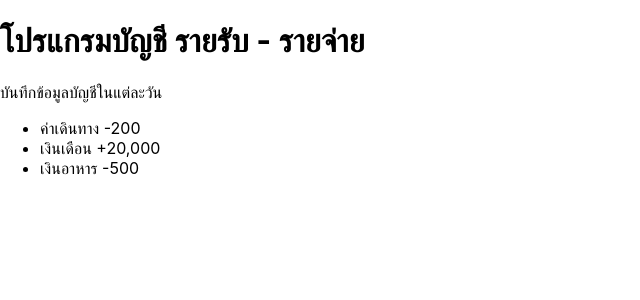
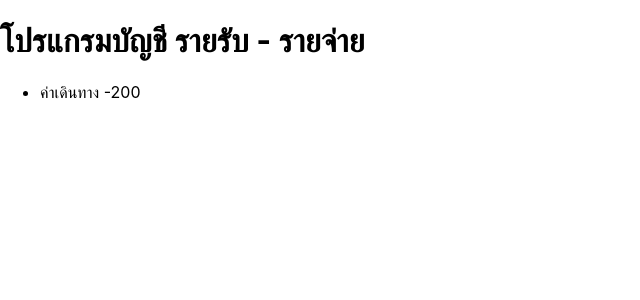
Before and after one commit to chxmek/react-basic, a React (Create React App) app: page / in a window 1280 px wide. Shown: the top 300 px of the page, without its empty margins (0-640 px from the left). Built offline with nearby package versions, Linux system fonts and the light colour scheme.

Commit message:
add components

```diff
--- a/src/App.js
+++ b/src/App.js
@@ -1,22 +1,12 @@
 import "./App.css";
+import Transaction from "./components/Transaction";
 
 const Title = ()=> <h1>โปรแกรมบัญชี รายรับ - รายจ่าย</h1>
-const Description = ()=> <p>บันทึกข้อมูลบัญชีในแต่ละวัน</p>
-const Transaction = ()=> {
-  return (
-    <ul>
-    <li>ค่าเดินทาง <span>-200</span></li>
-    <li>เงินเดือน <span>+20,000</span></li>
-    <li>เงินอาหาร <span>-500</span></li>
-  </ul>
-  )
-}
 
-function App() {
-  return (
+function App() {            // parent component >> App
+  return (                  // children component >> Title, Description, Transaction, ...
     <div>
       <Title />
-      <Description />
       <Transaction />
     </div>
   );
--- /dev/null
+++ b/src/components/Item.js
@@ -0,0 +1,9 @@
+const Item = ()=> {
+  return (
+    <li>
+      ค่าเดินทาง <span>-200</span>
+    </li>
+  );
+}
+
+export default Item
--- /dev/null
+++ b/src/components/Transaction.js
@@ -0,0 +1,11 @@
+import Item from "./Item"
+
+const Transaction = () => {
+  return (
+    <ul>
+      <Item />
+    </ul>
+  );
+};
+
+export default Transaction
```
Also changed, not shown: src/components/HelloComponent.js (+13 -0 lines).
